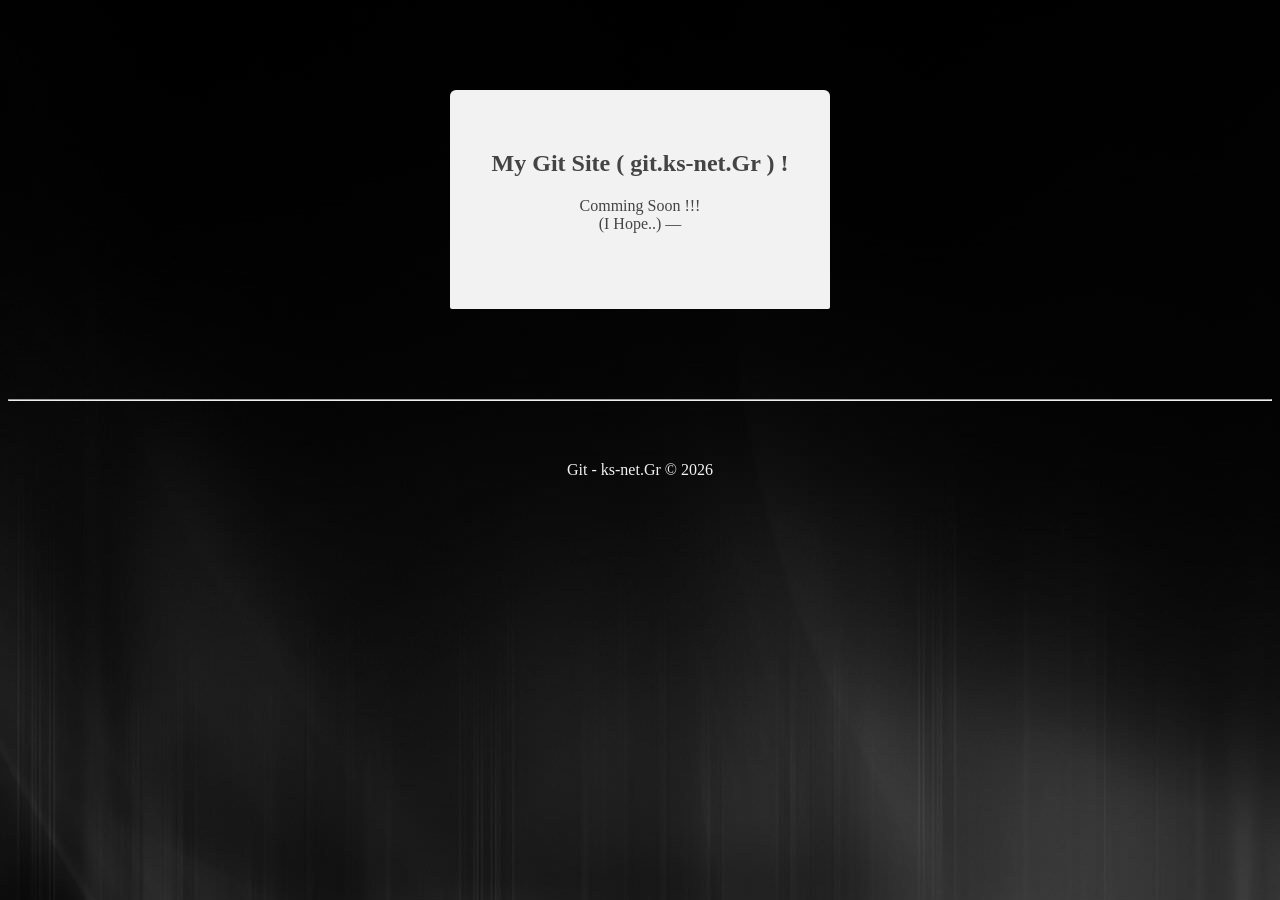
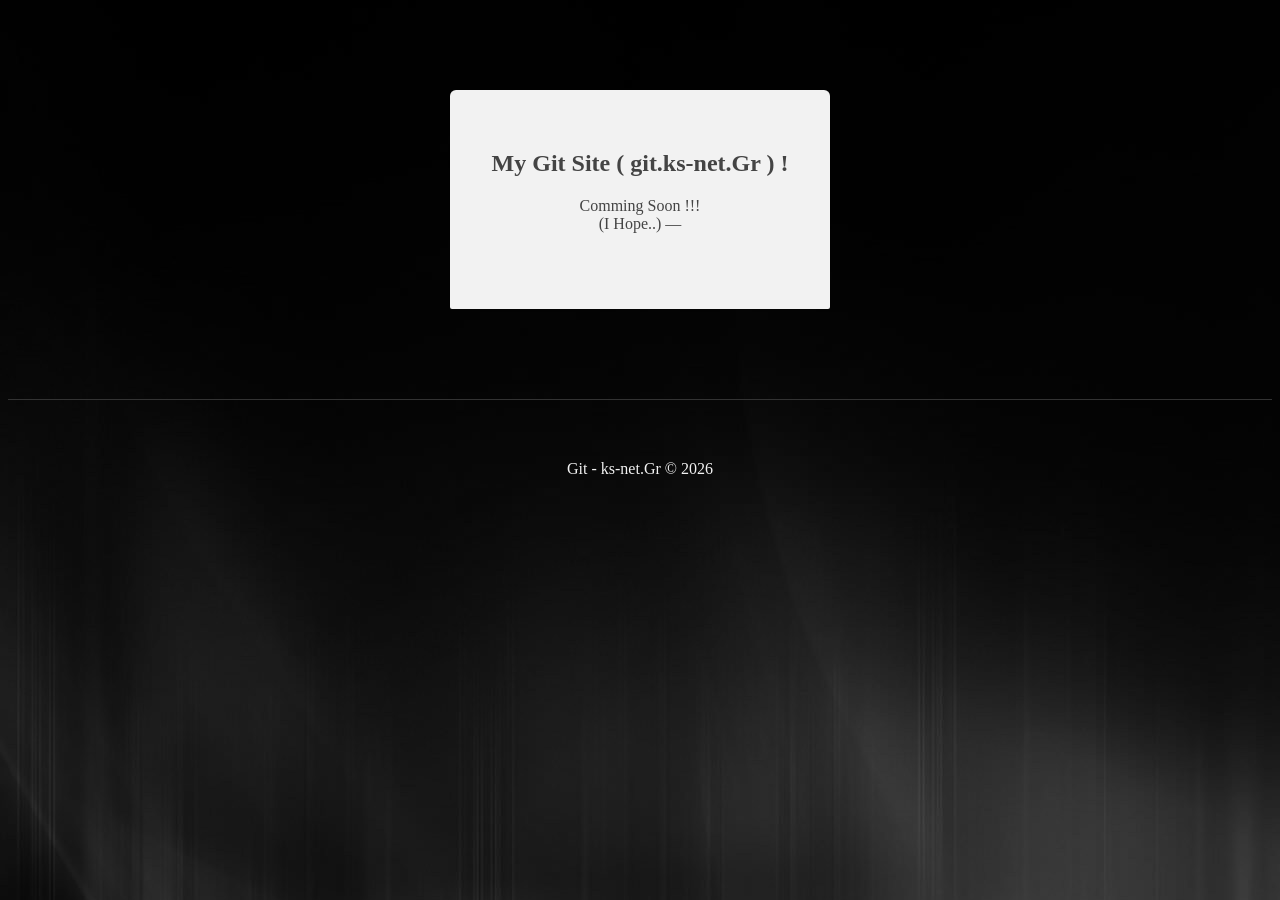
Before and after one commit to ks-net/Jekyll-ks-net.Gr, a Jekyll site: the page built from index.md, in a window 1280 px wide. Built offline with Jekyll 4.4.1, drawn with Linux system fonts in a browser that asks for light colours.

Commit message:
Update main.scss

```diff
--- a/assets/main.scss
+++ b/assets/main.scss
@@ -15,7 +15,7 @@
 	background-image: url("img/bg.jpg")
 	}
 
-element.style {
+hr {
     border-top: 0px;
     color: #333;
     border-style: solid;
```
